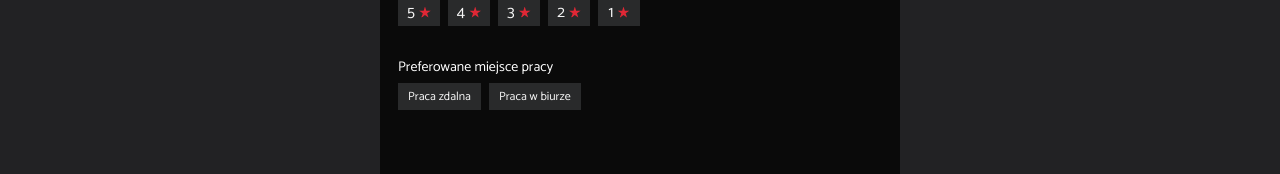
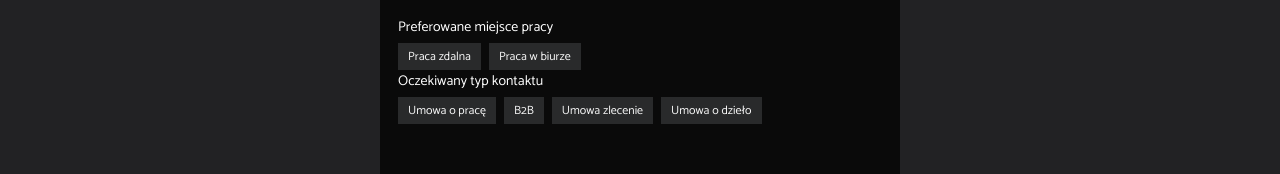
Before and after one commit to obrebskim/megakhh17-fe, a React (Create React App) app: page /students/filter in a window 1280 px wide. Shown: the part 481-655 px from the top of the page. Built offline with nearby package versions, Linux system fonts and the light colour scheme.

Commit message:
Added ContactPreference component and updated WorkplacePreference, FilterForm & Evaluation Block.

```diff
--- a/src/Components/Common/Evaluation/EvaluationBlock.tsx
+++ b/src/Components/Common/Evaluation/EvaluationBlock.tsx
@@ -6,7 +6,6 @@ const Container = styled.div`
   display: flex;
   justify-content: space-between;
   width: 242px;
-  height: 57px;
   margin-left: 18px;
 `;
 
--- a/src/Assets/img/Group 2708.svg
+++ b/src/Components/Common/Preference/ContactPreference.tsx
@@ -1,7 +1,31 @@
-<svg xmlns="http://www.w3.org/2000/svg" width="45" height="45" viewBox="0 0 45 45">
-  <g id="Group_2708" data-name="Group 2708" transform="translate(-176 -553)">
-    <circle id="Ellipse_3" data-name="Ellipse 3" cx="22.5" cy="22.5" r="22.5" transform="translate(176 553)" fill="#7e7e7e"/>
-    <circle id="Ellipse_4" data-name="Ellipse 4" cx="7" cy="7" r="7" transform="translate(192 564)" fill="#666"/>
-    <path id="Intersection_1" data-name="Intersection 1" d="M0,12.027C1.263,5.2,7.679,0,15.4,0s14.14,5.2,15.4,12.027A22.36,22.36,0,0,1,15.4,18.15,22.36,22.36,0,0,1,0,12.027Z" transform="translate(183 579.721)" fill="#666"/>
-  </g>
-</svg>
+import React from "react";
+import styled from "styled-components";
+import PreferenceButton from "./PreferenceButton";
+
+const Container = styled.div`
+  margin: 0 0 20px 18px;
+`;
+
+const PreferenceTitle = styled.span`
+  display: block;
+  height: 23px;
+  margin: 0 0 3px 0;
+  text-align: left;
+  font-size: 14px;
+`;
+
+interface Props {
+  text: string;
+}
+
+export default function ContactPreference({ text }: Props) {
+  return (
+    <Container>
+      <PreferenceTitle>{text}</PreferenceTitle>
+      <PreferenceButton text="Umowa o pracę" color="#292A2B" />
+      <PreferenceButton text="B2B" color="#292A2B" />
+      <PreferenceButton text="Umowa zlecenie" color="#292A2B" />
+      <PreferenceButton text="Umowa o dzieło" color="#292A2B" />
+    </Container>
+  );
+}
--- a/src/Components/FilterForm/FilterForm.tsx
+++ b/src/Components/FilterForm/FilterForm.tsx
@@ -3,6 +3,7 @@ import styled from "styled-components";
 /* import Button from "../Common/Button/Button"; */
 import EvaluationBlock from "../Common/Evaluation/EvaluationBlock";
 import WorkplacePreference from "../Common/Preference/WorkplacePreference";
+import ContactPreference from "../Common/Preference/ContactPreference";
 
 const Container = styled.div`
   position: absolute;
@@ -56,6 +57,7 @@ export default function FilterForm() {
         <EvaluationBlock text="Ocena kodu w projekcie własnym" />
         <EvaluationBlock text="Ocena pracy w zespole Scrum" />
         <WorkplacePreference text="Preferowane miejsce pracy" />
+        <ContactPreference text="Oczekiwany typ kontaktu" />
       </Form>
     </Container>
   );
```
